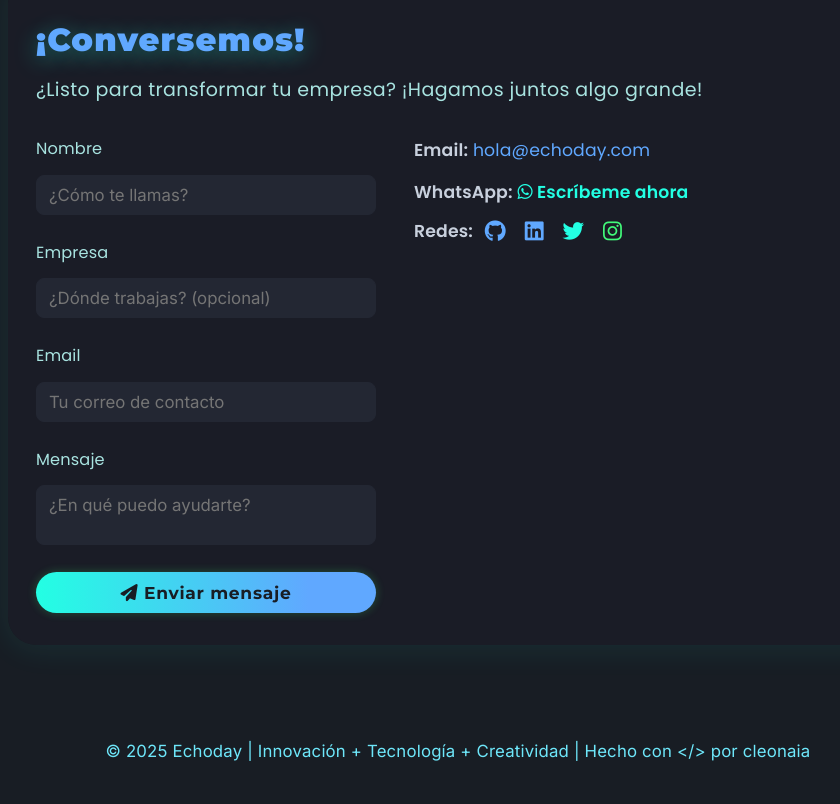
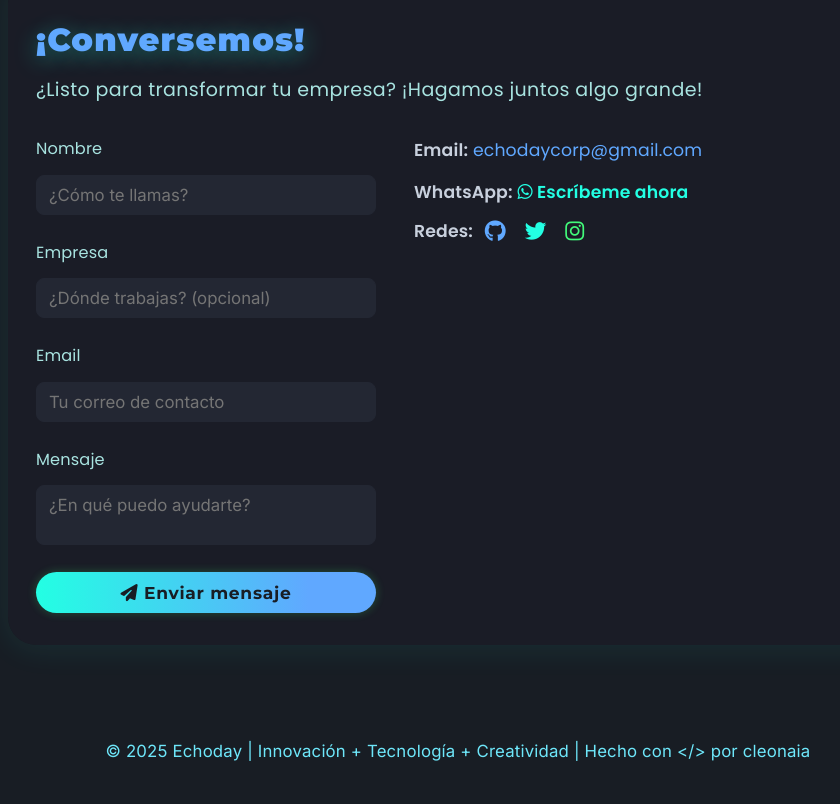
Before and after one commit to cleonaia/echoday_web, a plain HTML site: page index.html in a window 1280 px wide. Shown: the part 3042-3846 px from the top of the page, without its empty margins (182-1022 px from the left). Drawn offline with Linux system fonts and the light colour scheme.

Commit message:
Update index.html

```diff
--- a/index.html
+++ b/index.html
@@ -2542,12 +2542,11 @@ body {
           <button type="submit"><i class="fa fa-paper-plane"></i> Enviar mensaje</button>
         </form>
         <div class="contact-info">
-          <div style="margin-bottom:12px;"><b>Email:</b> <span style="color:var(--accent2);">hola@echoday.com</span></div>
+          <div style="margin-bottom:12px;"><b>Email:</b> <span style="color:var(--accent2);">echodaycorp@gmail.com</span></div>
           <div style="margin:10px 0;"><b>WhatsApp:</b> <a style="color:var(--accent1);font-weight:700" href="https://wa.me/34643032807" target="_blank"><i class="fab fa-whatsapp"></i> Escríbeme ahora</a></div>
           <div>
             <b>Redes:</b>
             <a href="https://github.com/cleonaia" target="_blank" style="color:var(--accent2);margin:0 7px;" title="GitHub"><i class="fab fa-github fa-lg"></i></a>
-            <a href="#" style="color:var(--accent2);margin:0 7px;"><i class="fab fa-linkedin fa-lg"></i></a>
             <a href="#" style="color:var(--accent1);margin:0 7px;"><i class="fab fa-twitter fa-lg"></i></a>
             <a href="#" style="color:#42fa7a;margin:0 7px;"><i class="fab fa-instagram fa-lg"></i></a>
           </div>
```
